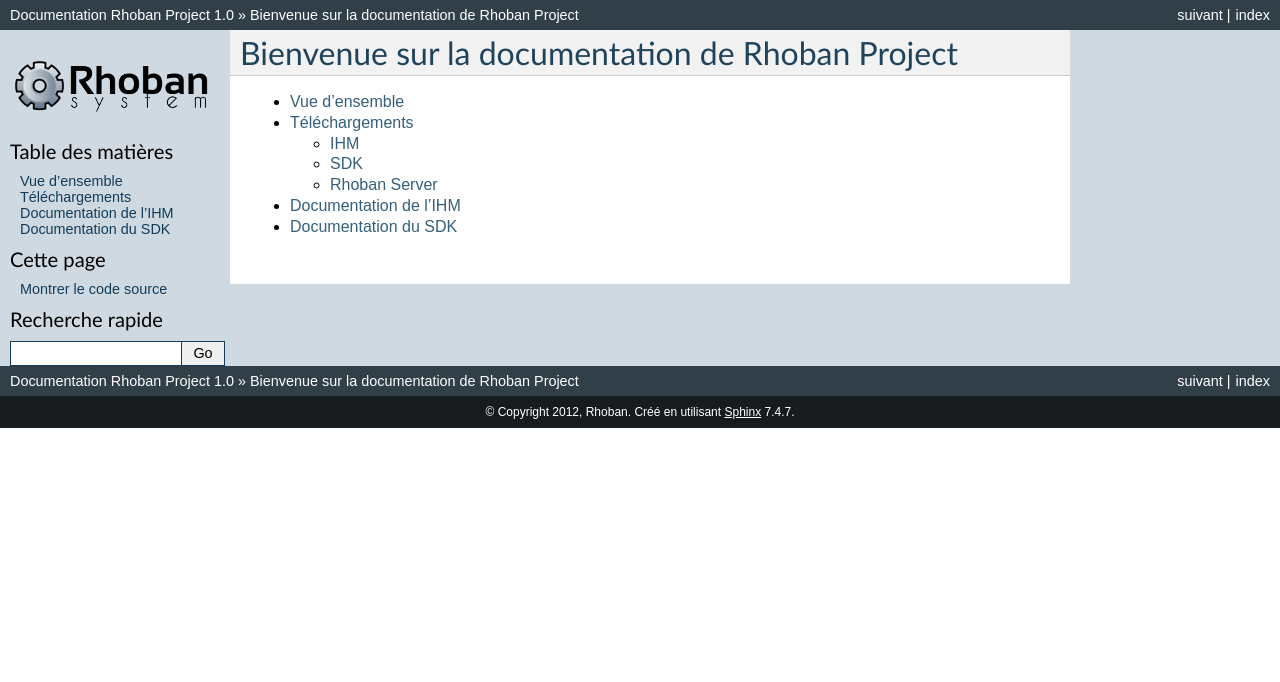
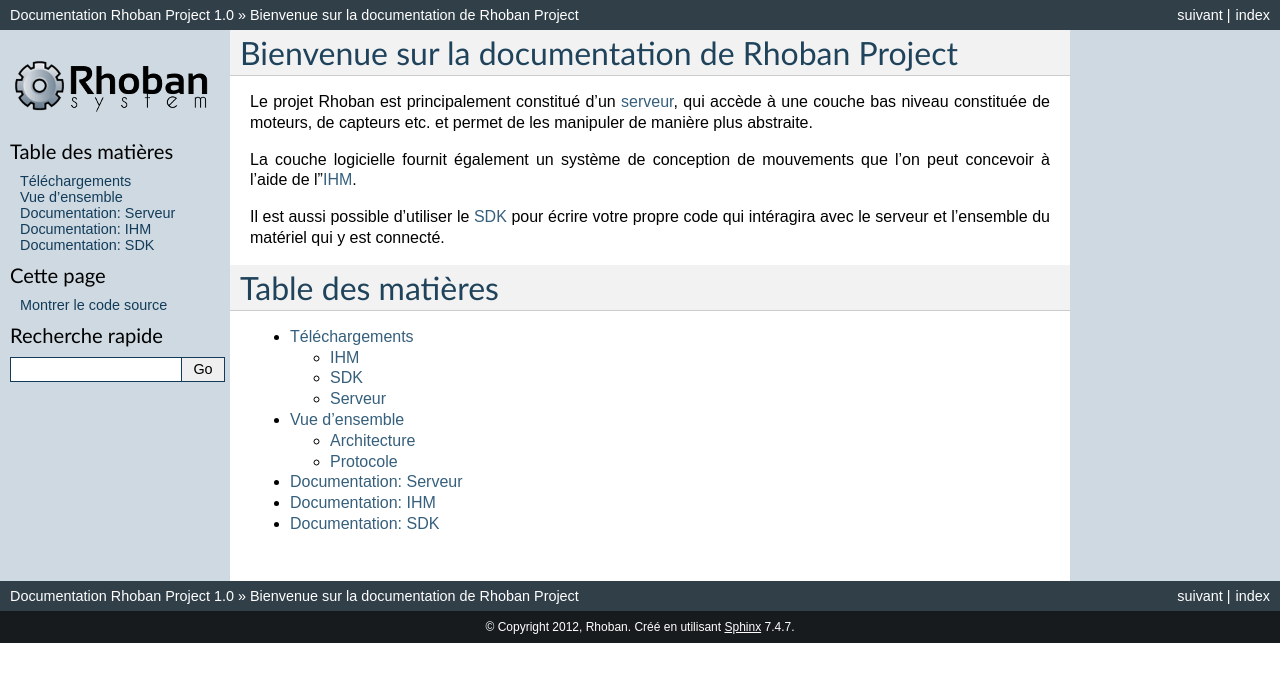
Before and after one commit to RhobanProject/Edu, a Sphinx documentation site: the page built from docs/source/index.rst, in a window 1280 px wide. Shown: the top 682 px of the page. Built offline with Sphinx 7.4.7, drawn with Linux system fonts in a browser that asks for light colours.

Commit message:
[docs] Vue d'ensemble: architecture

```diff
--- a/docs/source/_static/css/style.css
+++ b/docs/source/_static/css/style.css
@@ -8,3 +8,11 @@
     color:#222;
     border:1px solid #666;
 }
+
+th {
+    background-color:#f5f6f8;
+}
+
+table {
+    border:1px solid #ddd !important;
+}
--- a/docs/source/ihm.rst
+++ /dev/null
@@ -1,3 +0,0 @@
-
-Documentation de l'IHM
-======================
--- /dev/null
+++ b/docs/source/ihm/index.rst
@@ -0,0 +1,5 @@
+
+.. _ihm:
+
+Documentation: IHM
+==================
--- a/docs/source/index.rst
+++ b/docs/source/index.rst
@@ -6,10 +6,24 @@
 Bienvenue sur la documentation de Rhoban Project
 ================================================
 
+Le projet Rhoban est principalement constitué d'un :ref:`serveur <server>`,
+qui accède à une  couche bas niveau constituée de moteurs, de capteurs etc.
+et permet de les manipuler de manière plus abstraite.
+
+La couche logicielle fournit également un système de conception de mouvements
+que l'on peut concevoir à l'aide de l':ref:`IHM <ihm>`.
+
+Il est aussi possible d'utiliser le :ref:`SDK <sdk>` pour écrire votre propre
+code qui intéragira avec le serveur et l'ensemble du matériel qui y est connecté.
+
+Table des matières
+==================
+
 .. toctree::
    :maxdepth: 2
 
-   vue_densemble
    telechargements
-   ihm
-   sdk
+   vue_densemble/index
+   server/index
+   ihm/index
+   sdk/index
--- a/docs/source/sdk.rst
+++ /dev/null
@@ -1,5 +0,0 @@
-
-.. _sdk:
-
-Documentation du SDK
-====================
--- /dev/null
+++ b/docs/source/sdk/index.rst
@@ -0,0 +1,5 @@
+
+.. _sdk:
+
+Documentation: SDK
+==================
--- /dev/null
+++ b/docs/source/server/index.rst
@@ -0,0 +1,5 @@
+
+.. _server:
+
+Documentation: Serveur
+======================
--- a/docs/source/vue_densemble.rst
+++ /dev/null
@@ -1,4 +0,0 @@
-
-
-Vue d'ensemble
-==============
--- /dev/null
+++ b/docs/source/vue_densemble/index.rst
@@ -0,0 +1,10 @@
+
+
+Vue d'ensemble
+==============
+
+.. toctree::
+   :maxdepth: 2
+
+   architecture
+   protocole
--- /dev/null
+++ b/docs/source/vue_densemble/protocole.rst
@@ -0,0 +1,5 @@
+
+.. _protocol:
+
+Protocole
+=========
```
Also changed, not shown: docs/source/telechargements.rst (+5 -4 lines), docs/source/vue_densemble/architecture.rst (added, +57 -0 lines), docs/source/vue_densemble/_static/images/architecture.png (added), 1 other file.
